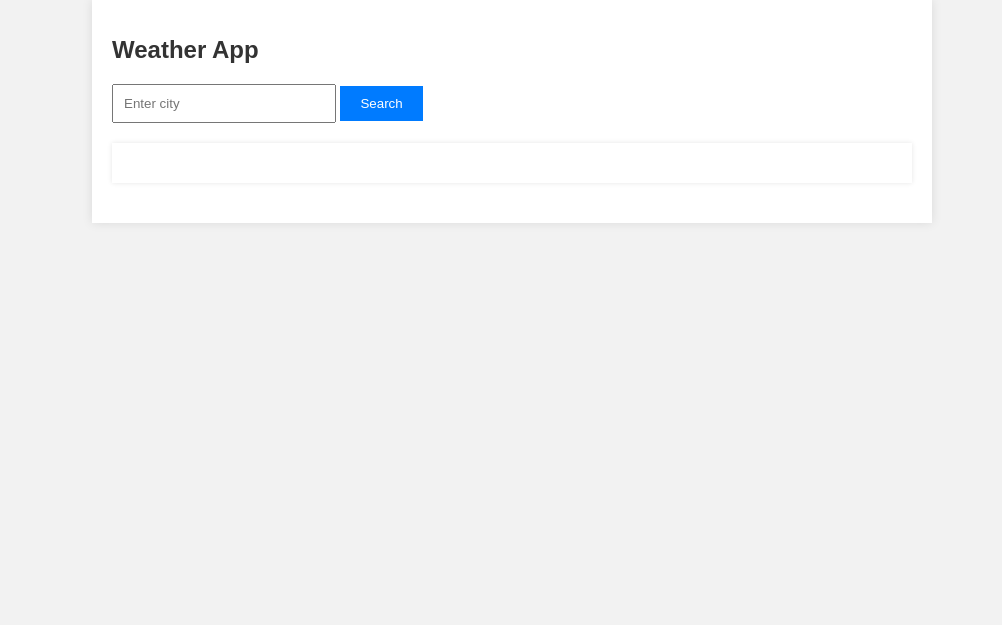
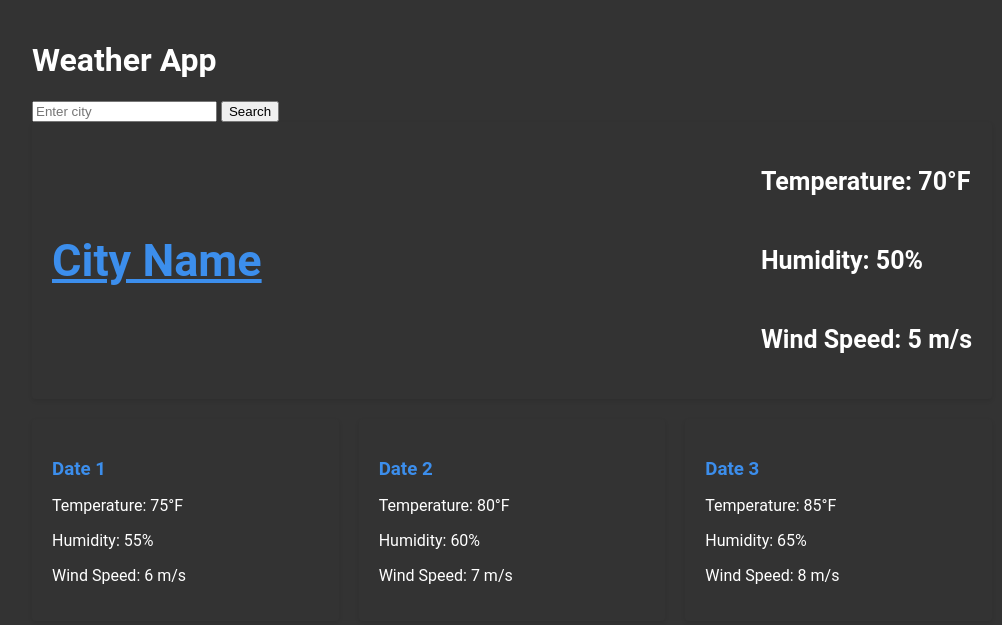
Before and after one commit to Bjpippenger/WeatherForecast, a plain HTML site: page index.html in a window 1280 px wide. Shown: the whole page, without its empty margins (128-1130 px from the left). Drawn offline with nearby package versions, Linux system fonts and the light colour scheme.

Commit message:
updated styling on text and colors

```diff
--- a/index.html
+++ b/index.html
@@ -1,11 +1,13 @@
 <!DOCTYPE html>
 <html lang="en">
+
 <head>
   <meta charset="UTF-8">
   <meta name="viewport" content="width=device-width, initial-scale=1.0">
   <title>Weather App</title>
   <link rel="stylesheet" href="styles.css">
 </head>
+
 <body>
   <div class="container">
     <h1>Weather App</h1>
@@ -13,15 +15,39 @@
       <input type="text" id="city-input" placeholder="Enter city">
       <button type="submit">Search</button>
     </form>
-
-    <div id="current-weather"></div>
-
-    <div id="forecast"></div>
-
+    <div id="current-weather" class="current-day">
+      <h2>City Name</h2>
+      <div class="current-details">
+        <p>Temperature: 70°F</p>
+        <p>Humidity: 50%</p>
+        <p>Wind Speed: 5 m/s</p>
+      </div>
+    </div>
+    <div id="forecast" class="forecast">
+      <div class="forecast-item">
+        <h3 class="forecast-date">Date 1</h3>
+        <p>Temperature: 75°F</p>
+        <p>Humidity: 55%</p>
+        <p>Wind Speed: 6 m/s</p>
+      </div>
+      <div class="forecast-item">
+        <h3 class="forecast-date">Date 2</h3>
+        <p>Temperature: 80°F</p>
+        <p>Humidity: 60%</p>
+        <p>Wind Speed: 7 m/s</p>
+      </div>
+      <div class="forecast-item">
+        <h3 class="forecast-date">Date 3</h3>
+        <p>Temperature: 85°F</p>
+        <p>Humidity: 65%</p>
+        <p>Wind Speed: 8 m/s</p>
+      </div>
+    </div>
     <div id="search-history"></div>
   </div>
 
   <script src="https://code.jquery.com/jquery-3.6.0.min.js"></script>
   <script src="script.js"></script>
 </body>
+
 </html>
--- a/styles.css
+++ b/styles.css
@@ -1,98 +1,84 @@
 body {
-  font-family: Arial, sans-serif;
+  font-family: "Roboto", sans-serif;
+  background-color: #333;
+  color: white;
   margin: 0;
   padding: 0;
-  background-color: #f2f2f2;
 }
 
 .container {
-  max-width: 800px;
+  max-width: 960px;
   margin: 0 auto;
   padding: 20px;
-  background-color: #ffffff;
-  box-shadow: 0 0 10px rgba(0, 0, 0, 0.1);
 }
 
-h1 {
+h2 {
   font-size: 24px;
-  font-weight: bold;
-  color: #333333;
-  margin-bottom: 20px;
-}
-
-#search-form {
-  margin-bottom: 20px;
-}
-
-#city-input {
-  padding: 10px;
-  width: 200px;
-}
-
-button[type="submit"] {
-  padding: 10px 20px;
-  background-color: #007bff;
-  color: #ffffff;
-  border: none;
-  cursor: pointer;
-}
-
-button[type="submit"]:hover {
-  background-color: #0056b3;
-}
-
-#current-weather {
-  background-color: #ffffff;
-  padding: 20px;
-  margin-bottom: 20px;
-  box-shadow: 0 0 5px rgba(0, 0, 0, 0.1);
+  font-weight: 500;
+  margin-bottom: 10px;
+  color: red;
 }
 
 .current-day {
-  font-size: 24px;
-  font-weight: bold;
-  color: #007bff;
-  margin-bottom: 10px;
+  display: flex;
+  align-items: center;
+  justify-content: space-between;
+  margin-bottom: 20px;
+  background-color: #333;
+  padding: 20px;
+  border-radius: 4px;
+  box-shadow: 0 2px 4px rgba(0, 0, 0, 0.1);
 }
 
-.current-details p {
-  margin: 5px 0;
+.current-day h2 {
+  color: rgb(60, 142, 236);
+  margin: 0;
+  font-size: 45px;
+  font-weight: bold;
+  text-decoration: underline;
 }
 
-#forecast {
+.current-details {
+  display: flex;
+  flex-direction: column;
+  color: white;
+  font-weight: bold;
+  font-size: 25px;
+}
+
+.forecast {
   display: grid;
-  grid-template-columns: repeat(3, 1fr);
+  grid-template-columns: repeat(auto-fit, minmax(200px, 1fr));
   grid-gap: 20px;
 }
 
 .forecast-item {
-  background-color: #ffffff;
-  padding: 10px;
-  box-shadow: 0 0 5px rgba(0, 0, 0, 0.1);
+  background-color: #333;
+  padding: 20px;
+  border-radius: 4px;
+  box-shadow: 0 2px 4px rgba(0, 0, 0, 0.1);
 }
 
-.forecast-item h3 {
-  font-size: 16px;
+.forecast-date {
+  color: rgb(60, 142, 236);
+  font-weight: bold;
   margin-bottom: 10px;
-  color: #333333;
 }
 
-#search-history {
-  display: flex;
-  flex-wrap: wrap;
+.search-history {
+  margin-top: 20px;
 }
 
 .search-item {
-  background-color: #ffffff;
-  padding: 10px;
-  margin-right: 10px;
-  margin-bottom: 10px;
+  background-color: #333;
+  color: rgb(60, 142, 236);
+  padding: 10px 20px;
+  border-radius: 4px;
   cursor: pointer;
-  color: #333333;
-  border: 1px solid #dddddd;
-  border-radius: 5px;
+  transition: background-color 0.3s ease;
+  font-style: italic;
 }
 
 .search-item:hover {
-  background-color: #f2f2f2;
+  background-color: #555;
 }
```
